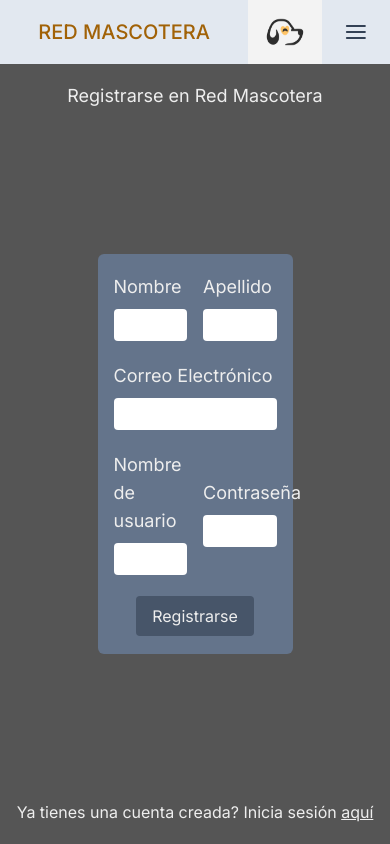
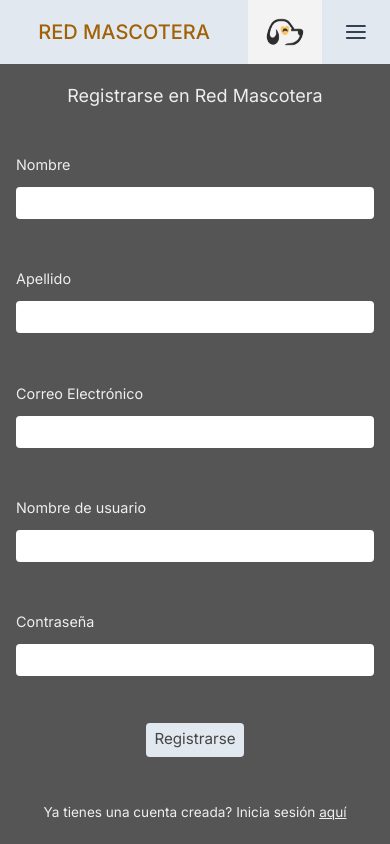
Before and after one commit to redmascotera/redmascotera-front, a Next.js app: page /sign-up in a window 390 px wide. Built offline with nearby package versions, Linux system fonts and the light colour scheme.

Commit message:
Add responsive design on sign-up form

```diff
--- a/app/sign-up/page.tsx
+++ b/app/sign-up/page.tsx
@@ -4,13 +4,14 @@
 import Label from '@/components/Form/Label'
 import SendData from '@/components/Form/SendData'
 import Link from 'next/link'
+import styles from '@/components/Form/Form.module.css'
 
 export default function SignUp () {
   return (
     <FormContainer>
-      <h2 className="text-center text-lg self-center">Registrarse en Red Mascotera</h2>
+      <h2 className={'text-center text-lg self-center ' + styles.formTitle}>Registrarse en Red Mascotera</h2>
       <section className="flex items-center justify-center">
-        <form className="bg-slate-500 p-4 w-1/2 grid grid-cols-2 rounded-md h-[400px] gap-4">
+        <form className={'bg-slate-500 p-4 min-w-[25rem] grid grid-cols-2 rounded-md h-[400px] gap-4 ' + styles.form}>
           <FieldContainer>
             <Label htmlFor="name">Nombre</Label>
             <Input type="text" />
@@ -31,13 +32,13 @@
             <Label htmlFor="contraseña">Contraseña</Label>
             <Input type="password" />
           </FieldContainer>
-          <FieldContainer className="col-span-2 flex items-center justify-center">
+          <FieldContainer className='col-span-2 flex items-center justify-center'>
             <SendData label='Registrarse'/>
           </FieldContainer>
         </form>
       </section>
       <section className='flex justify-center self-center'>
-        <p>
+        <p className={styles.formFooter}>
           Ya tienes una cuenta creada? Inicia sesión <Link href="/sign-in" className='underline rounded-sm'>aquí</Link>
         </p>
       </section>
--- /dev/null
+++ b/components/Form/Form.module.css
@@ -0,0 +1,86 @@
+@media (max-width: 280px){
+    .formContainer{
+        grid-template-rows: 3rem 1fr 4rem;
+    }
+
+    .formTitle,
+    .formFooter{
+        font-size: .9rem;
+        text-align: center;
+    }
+
+    .form{
+        min-width: 0;
+        width: 100%;
+        background: none;
+        height: 100%;
+        display: flex;
+        flex-direction: column;
+        justify-content: space-between;
+        gap: .5rem;
+    }
+
+    .label{
+        font-size: .85rem;
+    }
+
+    .input{
+        padding: .25rem .5rem;
+    }
+}
+
+@media (max-width: 430px){
+    .sendButton{
+        padding: .35rem .5rem;
+        font-size: .95rem;
+        background: rgb(226, 232, 240);
+        color: #444;
+    }
+}
+
+@media (min-width: 281px) and (max-width: 430px){
+    .form{
+        min-width: 0;
+        width: 100%;
+        padding: .5rem 1rem;
+        background: none;
+        height: 100%;
+        display: flex;
+        flex-direction: column;
+        justify-content: space-around;
+    }
+
+    .label{
+        font-size: .9rem;
+    }
+
+    .input{
+        padding: .25rem .5rem;
+    }
+
+    .formFooter{
+        font-size: .85rem;
+    }
+}
+
+@media (min-width: 768px) and (min-height:769px) and (max-height: 1368px){
+    .formTitle,
+    .formFooter{
+        font-size: 1.5rem;
+    }
+
+    .form{
+        min-width: 0;
+        width: 80%;
+        height: 75%;
+        padding: 2rem;
+    }
+
+    .label{
+        font-size: 1.5rem;
+    }
+
+    .sendButton{
+        font-size: 1.25rem;
+    }
+}
--- a/components/Form/FormContainer.tsx
+++ b/components/Form/FormContainer.tsx
@@ -1,8 +1,10 @@
+import styles from '@/components/Form/Form.module.css'
+
 export default function FormContainer ({ children }: {
   children: React.ReactNode
 }) {
   return (
-    <main className="grid grid-rows-[4rem,1fr,4rem] min-h-[calc(100vh-4rem)]">
+    <main className={'grid grid-rows-[4rem,1fr,4rem] min-h-[calc(100vh-4rem)] ' + styles.formContainer}>
         {children}
     </main>
   )
--- a/components/Form/Input.tsx
+++ b/components/Form/Input.tsx
@@ -1,10 +1,12 @@
+import styles from '@/components/Form/Form.module.css'
+
 export default function Input ({ type }: {
   type: string
 }) {
   return (
     <input
     type={type}
-    className="rounded focus:outline-none text-red-300 px-2 py-1 focus:bg-orange-50"
+    className={'rounded focus:outline-none text-red-300 px-2 py-1 focus:bg-orange-50 ' + styles.input}
     />
   )
 }
--- a/components/Form/Label.tsx
+++ b/components/Form/Label.tsx
@@ -1,9 +1,11 @@
+import styles from '@/components/Form/Form.module.css'
+
 export default function Label ({ children, htmlFor }: {
   children: React.ReactNode
   htmlFor: string
 }) {
   return (
-    <label htmlFor={htmlFor} className="text-lg">
+    <label htmlFor={htmlFor} className={'text-lg ' + styles.label}>
       {children}
     </label>
   )
--- a/components/Form/SendData.tsx
+++ b/components/Form/SendData.tsx
@@ -1,8 +1,10 @@
+import styles from '@/components/Form/Form.module.css'
+
 export default function SendData ({ label }: { label: string }) {
   return (
     <input
     type="submit"
-    className="cursor-pointer bg-slate-600 py-2 px-4 rounded hover:bg-slate-400"
+    className={'cursor-pointer bg-slate-600 py-2 px-4 rounded hover:bg-slate-400 transition-all ' + styles.sendButton}
     value={label}
     />
   )
```
